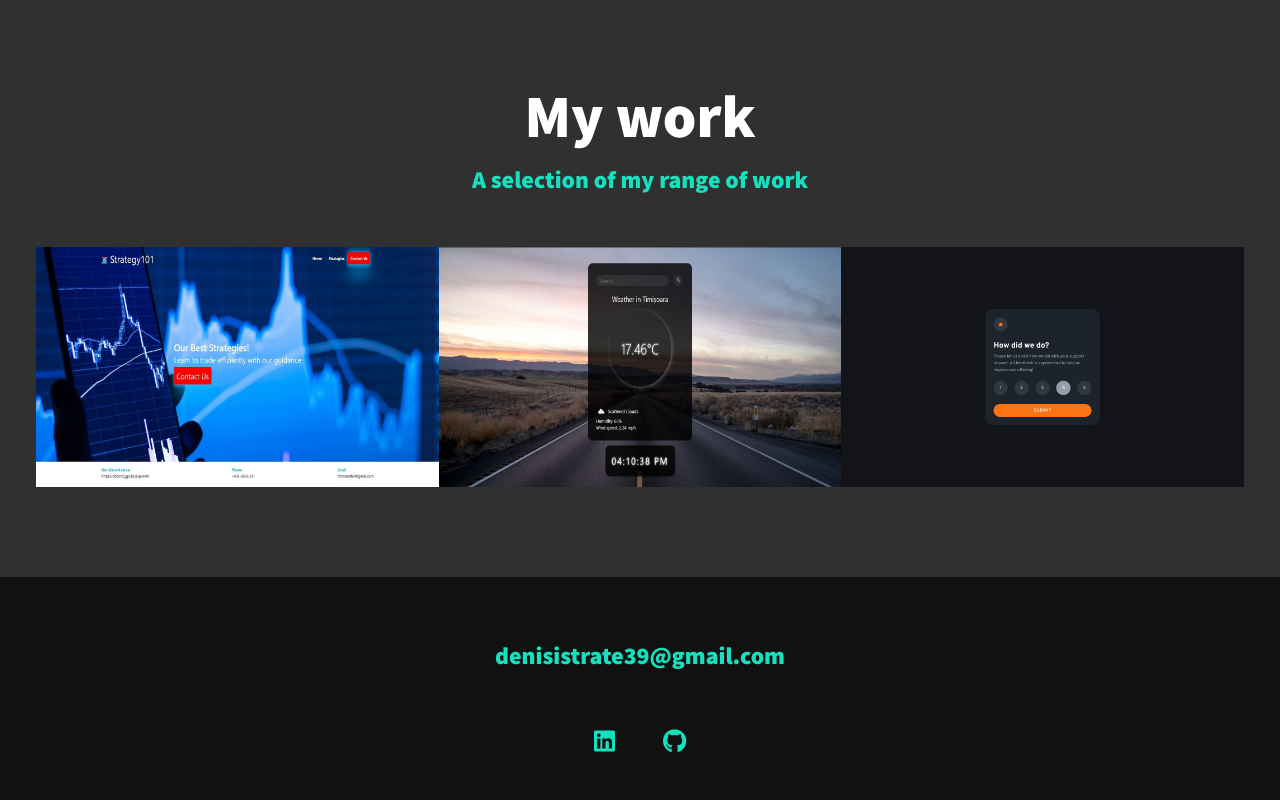
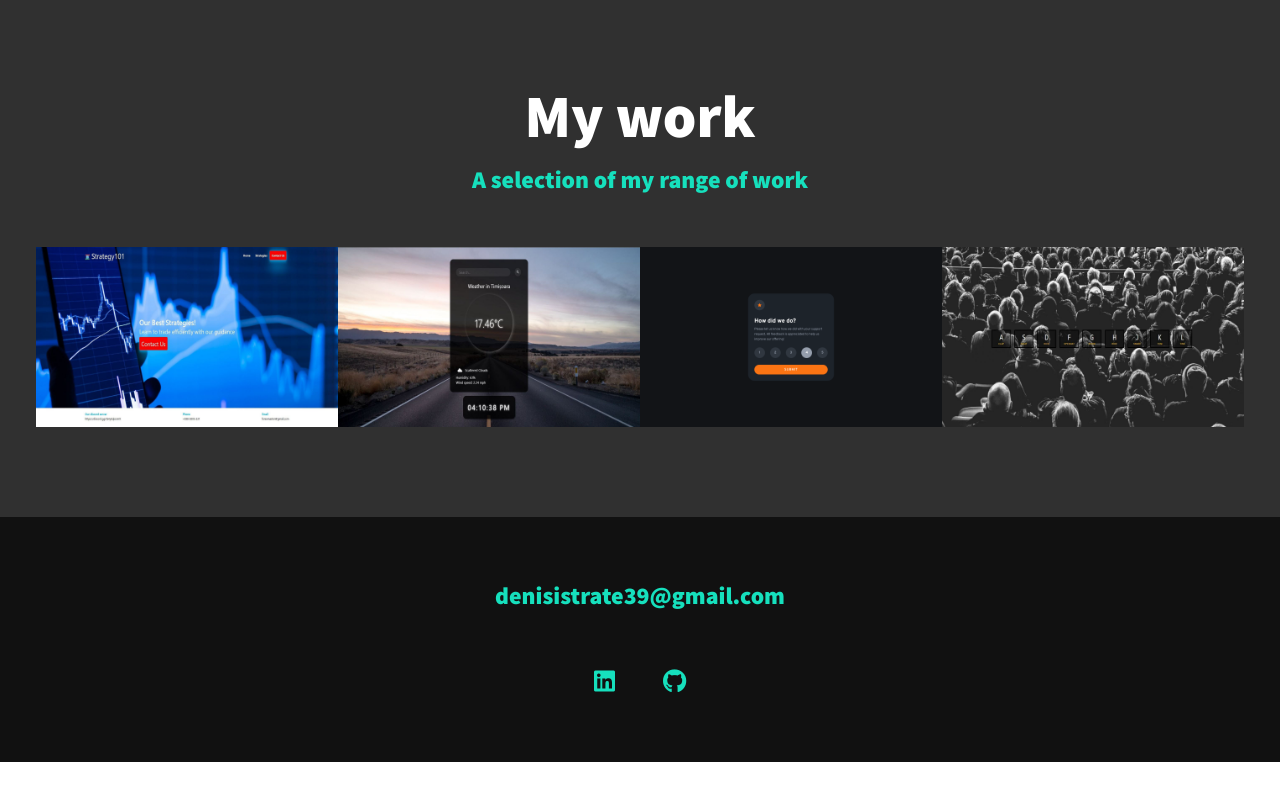
Before and after one commit to denistr1997/denistr1997.github.io, a plain HTML site: page index.html in a window 1280 px wide. Shown: the part 1666-2466 px from the top of the page. After the commit the page ends 2428 px from the top, so only its background shows below. Drawn offline with nearby package versions, Linux system fonts and the light colour scheme.

Commit message:
added projects

```diff
--- a/index.html
+++ b/index.html
@@ -90,6 +90,10 @@
             <a href="https://denistr1997.github.io/interactive-rating/" class="portfolio__item" target="_blank" rel="noopener noreferrer">
                 <img src="/img/project3.png" alt="rating tool" class="portfolio__img">
             </a>
+
+            <a href="https://denistr1997.github.io/01-Js-drum-kit/" class="portfolio__item" target="_blank" rel="noopener noreferrer">
+                <img src="/img/project4.png" alt="Drum kit" class="portfolio__img">
+            </a>
         </div>
     </section>
 
```
Also changed, not shown: img/project4.JPG (deleted), img/project4.png (added).
